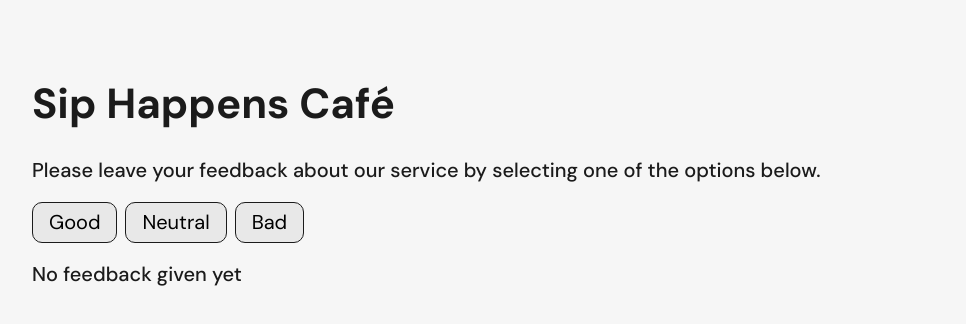
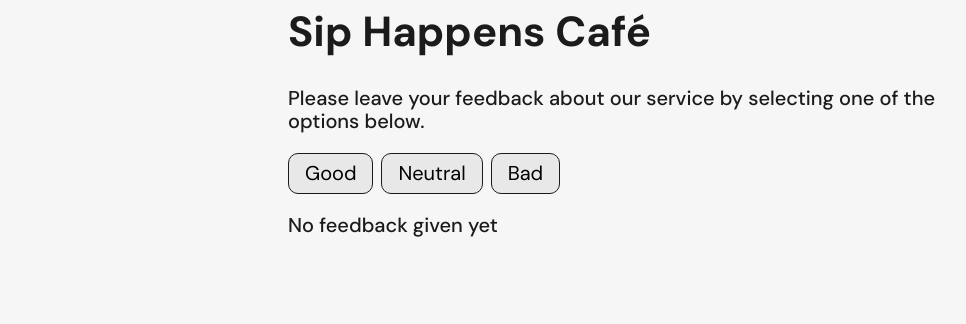
Before and after one commit to VPresich/goit-react-hw-02, a React (Vite) app: page / in a window 1280 px wide. Shown: the top 324 px of the page, without its empty margins (0-966 px from the left). Built offline with nearby package versions, Linux system fonts and the light colour scheme.

Commit message:
refactoring

```diff
--- a/src/jsx/components/App.css
+++ /dev/null
@@ -1,6 +0,0 @@
-#root {
-  max-width: 1280px;
-  margin: 40px auto;
-  padding: 2rem;
-  text-align: left;
-}
--- a/src/jsx/components/App.jsx
+++ b/src/jsx/components/App.jsx
@@ -1,9 +1,8 @@
 import { useState, useEffect } from 'react';
 
-import Description from './description/Description';
-import './App.css';
-import Options from './options/Options';
-import Feedback from './feedback/Feedback';
+import { Description } from './description/Description';
+import { Options } from './options/Options';
+import { Feedback } from './feedback/Feedback';
 import { KEY_LOCALSTORAGE } from '../localstorage/key-storage';
 
 const App = () => {
@@ -39,7 +38,7 @@ const App = () => {
   }, []);
 
   return (
-    <div>
+    <div className="container">
       <Description />
       <Options
         onReview={handleReview}
--- a/src/jsx/components/description/Description.jsx
+++ b/src/jsx/components/description/Description.jsx
@@ -1,6 +1,6 @@
 import styles from './Description.module.css';
 
-const Description = () => {
+export const Description = () => {
   return (
     <div>
       <h2 className={styles['cafe-title']}>Sip Happens Café</h2>
@@ -11,5 +11,3 @@ const Description = () => {
     </div>
   );
 };
-
-export default Description;
--- a/src/jsx/components/feedback/FeedbackList.jsx
+++ b/src/jsx/components/feedback/FeedbackList.jsx
@@ -1,5 +1,6 @@
 import styles from './FeedbackList.module.css';
-const FeedbackList = ({ reviews }) => {
+
+export const FeedbackList = ({ reviews }) => {
   return (
     <>
       <ul className={styles['feedback-list']}>
@@ -12,5 +13,3 @@ const FeedbackList = ({ reviews }) => {
     </>
   );
 };
-
-export default FeedbackList;
--- a/src/jsx/components/notification/Notification.jsx
+++ b/src/jsx/components/notification/Notification.jsx
@@ -1,7 +1,5 @@
 import styles from './Notification.module.css';
 
-const Notification = ({ children }) => {
+export const Notification = ({ children }) => {
   return <p className={styles.notification}>{children}</p>;
 };
-
-export default Notification;
--- a/src/jsx/components/options/OptinButton.jsx
+++ b/src/jsx/components/options/OptinButton.jsx
@@ -1,11 +1,9 @@
 import styles from './OptionButton.module.css';
 
-const OptionButton = ({ onClick, children }) => {
+export const OptionButton = ({ onClick, children }) => {
   return (
     <button className={styles['option-button']} onClick={onClick}>
       {children}
     </button>
   );
 };
-
-export default OptionButton;
--- a/src/jsx/components/options/Options.jsx
+++ b/src/jsx/components/options/Options.jsx
@@ -1,8 +1,8 @@
 import styles from './Options.module.css';
-import OptionButton from './OptinButton';
+import { OptionButton } from './OptinButton';
 import { totalFeedback } from '../feedback-utils/utils';
 
-const Options = ({ onReview, onReset, reviews }) => {
+export const Options = ({ onReview, onReset, reviews }) => {
   return (
     <div className={styles.options}>
       <OptionButton onClick={() => onReview('good')}>Good</OptionButton>
@@ -14,5 +14,3 @@ const Options = ({ onReview, onReset, reviews }) => {
     </div>
   );
 };
-
-export default Options;
--- a/src/jsx/components/options/Options.module.css
+++ b/src/jsx/components/options/Options.module.css
@@ -1,6 +1,7 @@
 .options {
   display: flex;
   justify-content: flex-start;
+  flex-wrap: wrap;
   gap: 8px;
   padding-top: 20px;
   padding-bottom: 20px;
```
Also changed, not shown: src/jsx/components/feedback/Feedback.jsx (+4 -5 lines).
